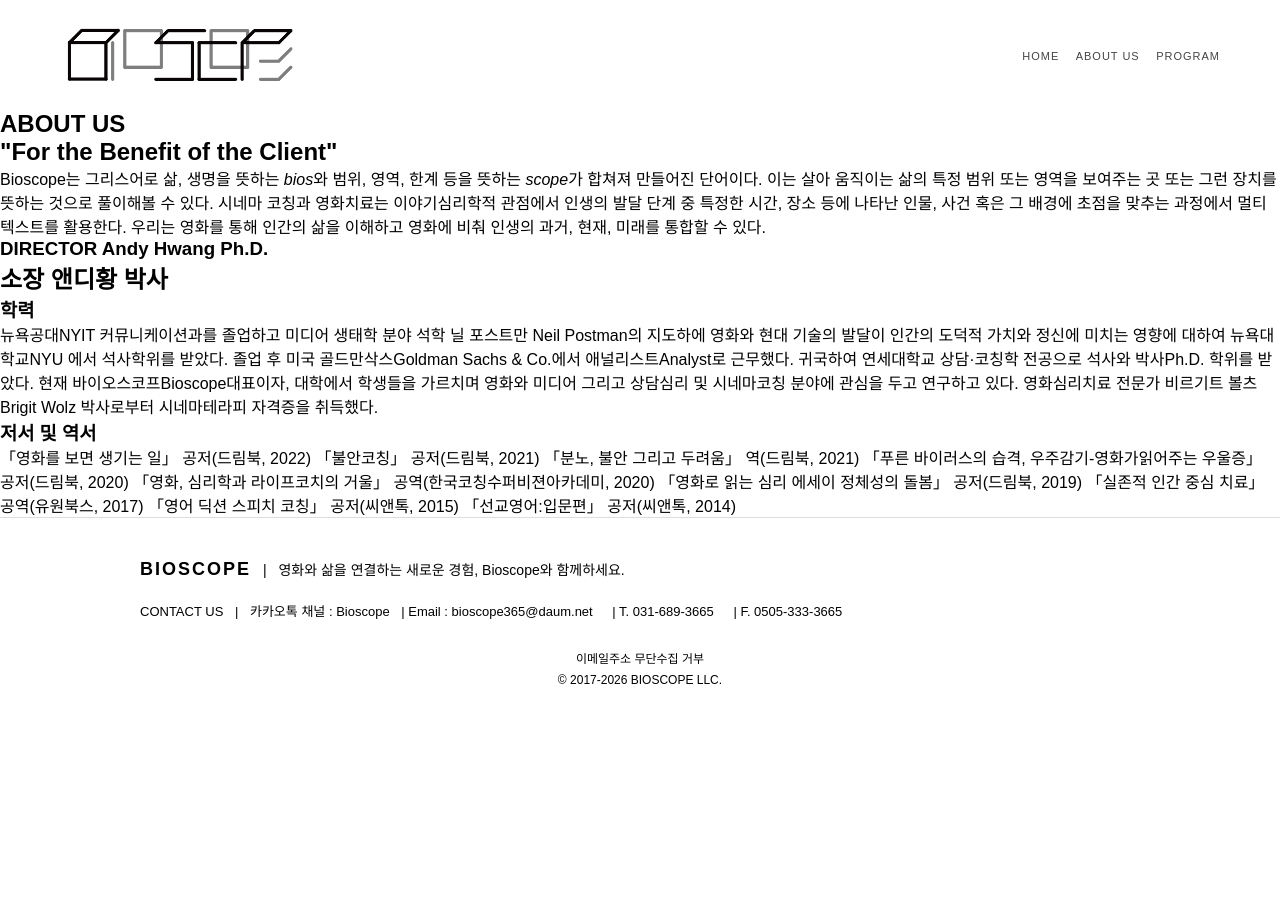
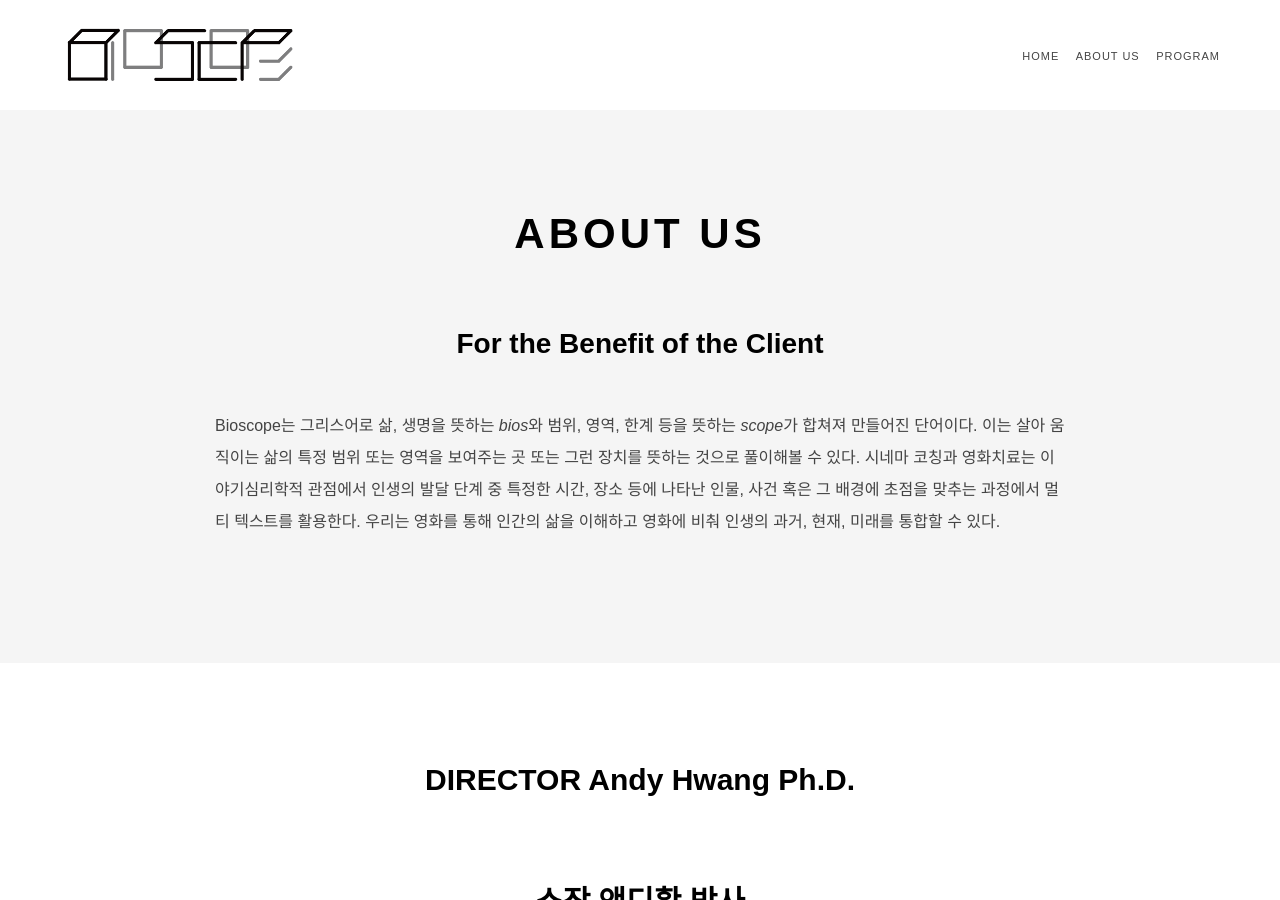
Before and after one commit to bioscope/bioscope, a Jekyll site: the page built from about.md, in a window 1280 px wide and 900 px high. Built offline with Jekyll 4.4.1, drawn with Linux system fonts in a browser that asks for light colours.

Commit message:
Update about.md

```diff
--- a/about.md
+++ b/about.md
@@ -4,11 +4,12 @@
 permalink: /about/
 ---
 
-<section class="about-philosophy">
+<section class="about-intro">
+
 
 <h1>ABOUT US</h1>
 
-<h2>"For the Benefit of the Client"</h2>
+<h2>For the Benefit of the Client</h2>
 
 <p>
 Bioscope는 그리스어로 삶, 생명을 뜻하는 <i>bios</i>와 범위, 영역, 한계 등을 뜻하는 <i>scope</i>가 합쳐져 만들어진 단어이다.
@@ -20,14 +21,21 @@
 
 </section>
 
-<section class="about">
-<div class="about-section">
-  <h3>DIRECTOR Andy Hwang Ph.D.</h3>
-  <h2>소장 앤디황 박사</h2>
-  <h3>학력</h3>
-  <p>
-    뉴욕공대NYIT 커뮤니케이션과를 졸업하고 미디어 생태학 분야 석학 닐 포스트만 Neil Postman의 지도하에 영화와 현대 기술의 발달이 인간의 도덕적 가치와 정신에 미치는 영향에 대하여 뉴욕대학교NYU 에서 석사학위를 받았다. 졸업 후 미국 골드만삭스Goldman Sachs & Co.에서 애널리스트Analyst로 근무했다. 귀국하여 연세대학교 상담·코칭학 전공으로 석사와 박사Ph.D. 학위를 받았다. 현재 바이오스코프Bioscope대표이자, 대학에서 학생들을 가르치며 영화와 미디어 그리고 상담심리 및 시네마코칭 분야에 관심을 두고 연구하고 있다. 영화심리치료 전문가 비르기트 볼츠Brigit Wolz 박사로부터 시네마테라피 자격증을 취득했다.
-  </p>
+<section class="profile-section">
+
+<h2>DIRECTOR Andy Hwang Ph.D.</h2>
+
+
+<div class="profile">
+
+
+<h2>소장 앤디황 박사</h2>
+
+<h3>학력</h3>
+<p>
+뉴욕공대NYIT 커뮤니케이션과를 졸업하고 미디어 생태학 분야 석학 닐 포스트만 Neil Postman의 지도하에 영화와 현대 기술의 발달이 인간의 도덕적 가치와 정신에 미치는 영향에 대하여 뉴욕대학교NYU 에서 석사학위를 받았다. 졸업 후 미국 골드만삭스Goldman Sachs & Co.에서 애널리스트Analyst로 근무했다. 귀국하여 연세대학교 상담·코칭학 전공으로 석사와 박사Ph.D. 학위를 받았다. 현재 바이오스코프Bioscope대표이자, 대학에서 학생들을 가르치며 영화와 미디어 그리고 상담심리 및 시네마코칭 분야에 관심을 두고 연구하고 있다. 영화심리치료 전문가 비르기트 볼츠Brigit Wolz 박사로부터 시네마테라피 자격증을 취득했다.
+</p>
+
 <h3>저서 및 역서</h3>
   <p>
     「영화를 보면 생기는 일」 공저(드림북, 2022)
```
